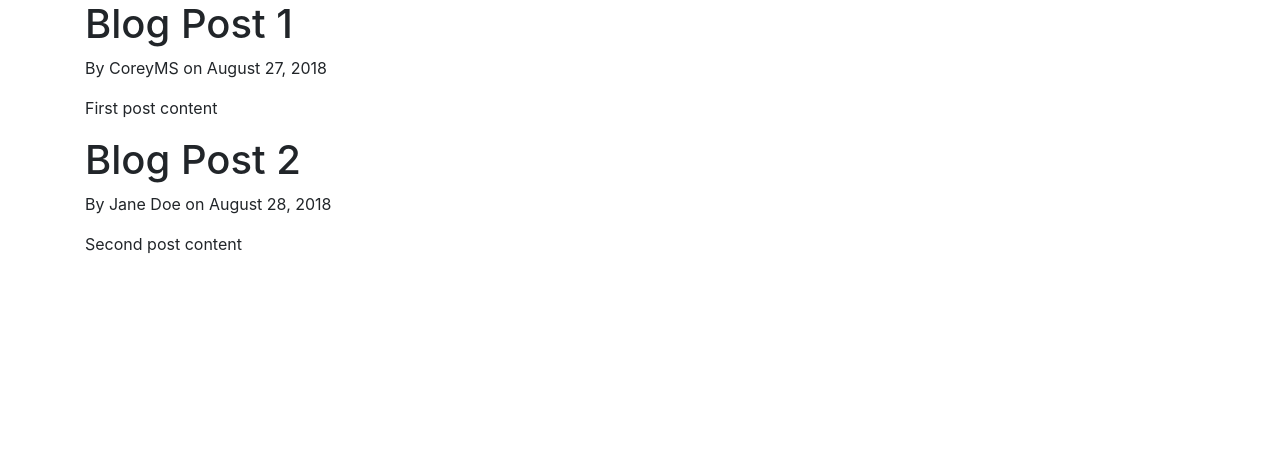
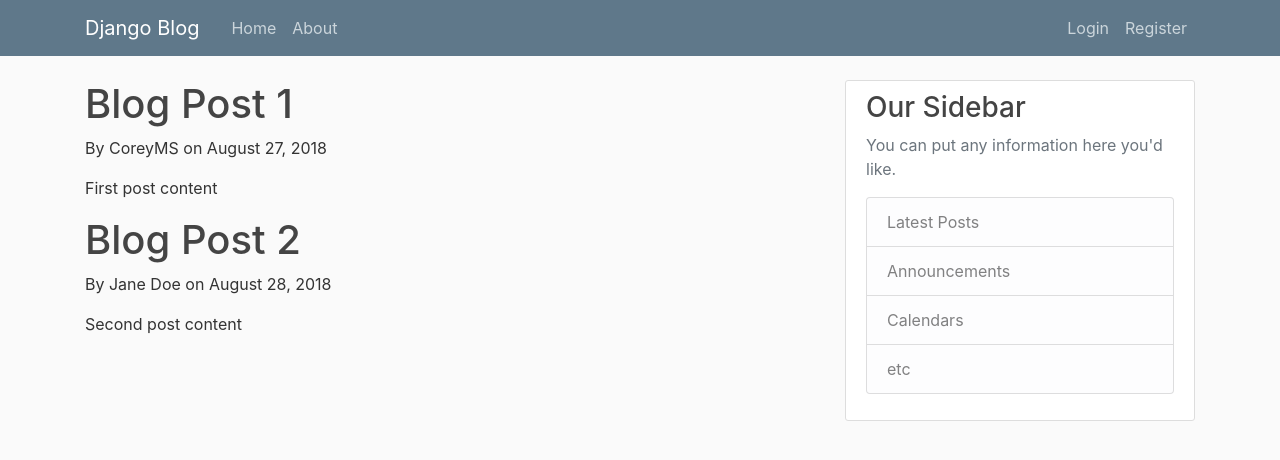
Before and after one commit to MirTheCoder/DjangoWork, a Django app: page / in a window 1280 px wide. Shown: the top 460 px of the page. Run offline with Django 5.2, Linux system fonts and the light colour scheme; some libraries are stand-ins or nearby versions.

Commit message:
added some bootstrap and css stuff to my base html file

```diff
--- a/djangoProd/blog/templates/blog/base.html
+++ b/djangoProd/blog/templates/blog/base.html
@@ -16,9 +16,138 @@
     {% endif %}
 </head>
 <body>
-  <div class="container">
-  {% block content %}{% endblock %}
+
+  <div>
+    <style>
+    body {
+    background: #fafafa;
+    color: #333333;
+    margin-top: 5rem;
+  }
+
+  h1, h2, h3, h4, h5, h6 {
+    color: #444444;
+  }
+
+  ul {
+    margin: 0;
+  }
+
+  .bg-steel {
+    background-color: #5f788a;
+  }
+
+  .site-header .navbar-nav .nav-link {
+    color: #cbd5db;
+  }
+
+  .site-header .navbar-nav .nav-link:hover {
+    color: #ffffff;
+  }
+
+  .site-header .navbar-nav .nav-link.active {
+    font-weight: 500;
+  }
+
+  .content-section {
+    background: #ffffff;
+    padding: 10px 20px;
+    border: 1px solid #dddddd;
+    border-radius: 3px;
+    margin-bottom: 20px;
+  }
+
+  .article-title {
+    color: #444444;
+  }
+
+  a.article-title:hover {
+    color: #428bca;
+    text-decoration: none;
+  }
+
+  .article-content {
+    white-space: pre-line;
+  }
+
+  .article-img {
+    height: 65px;
+    width: 65px;
+    margin-right: 16px;
+  }
+
+  .article-metadata {
+    padding-bottom: 1px;
+    margin-bottom: 4px;
+    border-bottom: 1px solid #e3e3e3
+  }
+
+  .article-metadata a:hover {
+    color: #333;
+    text-decoration: none;
+  }
+
+  .article-svg {
+    width: 25px;
+    height: 25px;
+    vertical-align: middle;
+  }
+
+  .account-img {
+    height: 125px;
+    width: 125px;
+    margin-right: 20px;
+    margin-bottom: 16px;
+  }
+
+  .account-heading {
+    font-size: 2.5rem;
+  }
+  </style>
   </div>
+
+  <header class="site-header">
+    <nav class="navbar navbar-expand-md navbar-dark bg-steel fixed-top">
+      <div class="container">
+        <a class="navbar-brand mr-4" href="/">Django Blog</a>
+        <button class="navbar-toggler" type="button" data-toggle="collapse" data-target="#navbarToggle" aria-controls="navbarToggle" aria-expanded="false" aria-label="Toggle navigation">
+        <span class="navbar-toggler-icon"></span>
+        </button>
+        <div class="collapse navbar-collapse" id="navbarToggle">
+          <div class="navbar-nav mr-auto">
+            <a class="nav-item nav-link" href="/">Home</a>
+            <a class="nav-item nav-link" href="/about">About</a>
+          </div>
+          <!-- Navbar Right Side -->
+          <div class="navbar-nav">
+            <a class="nav-item nav-link" href="#">Login</a>
+            <a class="nav-item nav-link" href="#">Register</a>
+          </div>
+        </div>
+      </div>
+    </nav>
+  </header>
+
+  <main role="main" class="container">
+  <div class="row">
+    <div class="col-md-8">
+      {% block content %}{% endblock %}
+    </div>
+    <div class="col-md-4">
+      <div class="content-section">
+        <h3>Our Sidebar</h3>
+        <p class='text-muted'>You can put any information here you'd like.
+          <ul class="list-group">
+            <li class="list-group-item list-group-item-light">Latest Posts</li>
+            <li class="list-group-item list-group-item-light">Announcements</li>
+            <li class="list-group-item list-group-item-light">Calendars</li>
+            <li class="list-group-item list-group-item-light">etc</li>
+          </ul>
+        </p>
+      </div>
+    </div>
+  </div>
+</main>
   <!-- Optional JavaScript -->
     <!-- jQuery first, then Popper.js, then Bootstrap JS -->
     <script src="https://code.jquery.com/jquery-3.2.1.slim.min.js" integrity="sha384-KJ3o2DKtIkvYIK3UENzmM7KCkRr/rE9/Qpg6aAZGJwFDMVNA/GpGFF93hXpG5KkN" crossorigin="anonymous"></script>
```
